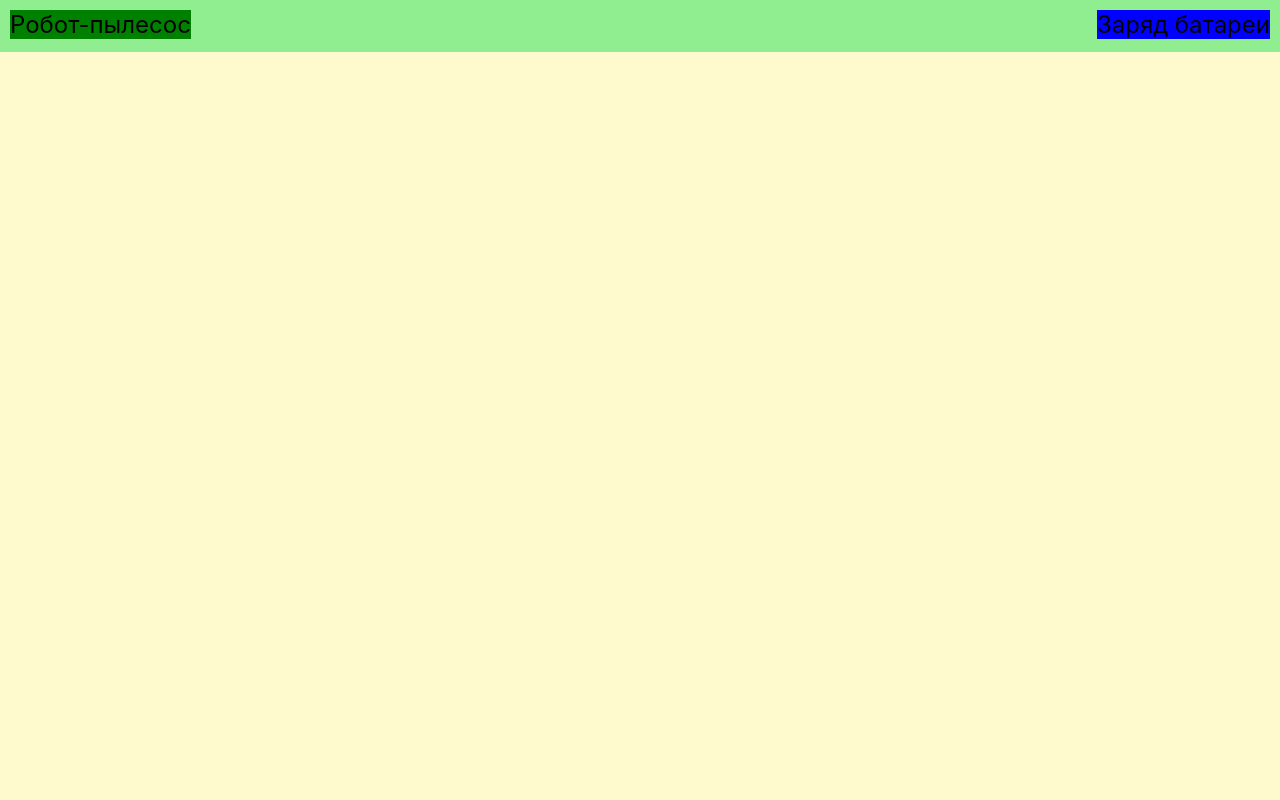
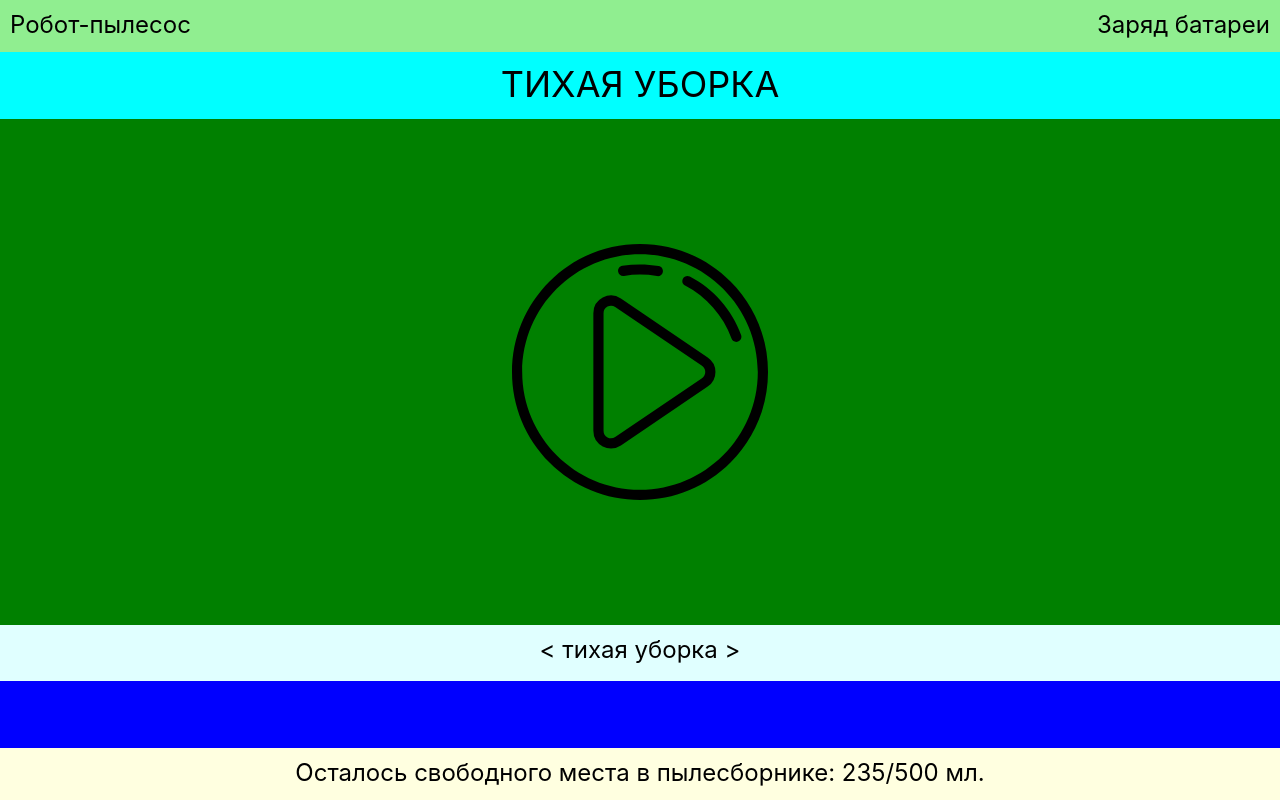
Before and after one commit to FDLV/electron-react_smart-house, a React (Create React App) app: page / in a window 1280 px wide. Built offline with nearby package versions, Linux system fonts and the light colour scheme.

Commit message:
App layout

```diff
--- a/src/components/Footer.js
+++ b/src/components/Footer.js
@@ -1,13 +1,18 @@
 import React from 'react';
 
 const MainComponent = {
-    background: "lightyellow"
+    background: "lightyellow",
+    height: "32px",
+    padding: "10px",
+    fontSize: "24px",
+    textAlign: "center"
 }
 
 class Footer extends React.Component {
     render() {
       return (
           <div style={MainComponent}>
+              Осталось свободного места в пылесборнике: 235/500 мл.
           </div>
       );
     }
--- a/src/components/Header.js
+++ b/src/components/Header.js
@@ -1,16 +1,34 @@
 import React from "react";
 
 const MainComponent = {
-    background: "lightblue"
+    background: "lightgreen",
+    height: "32px",
+    padding: "10px"
+}
+
+const LeftHeader = {
+    float: "left",
+    fontSize: "24px"
+}
+
+const RightHeader = {
+    float: "right",
+    fontSize: "24px"
 }
 
 class Header extends React.Component {
     render() {
-      return (
-          <div style={MainComponent}>
-          </div>
-      );
-    }
+        return (
+            <div style={MainComponent}>
+                <div style={LeftHeader}>
+                    Робот-пылесос
+                </div>
+                <div style={RightHeader}>
+                    Заряд батареи
+                </div>
+            </div>
+        );
+      }
 }
 
 export default Header
--- a/src/components/Main.js
+++ b/src/components/Main.js
@@ -1,31 +1,84 @@
 import React from 'react';
 
 const MainComponent = {
-    background: "lightgreen",
-    height: "32px",
-    padding: "10px"
-}
-const LeftHeader = {
-    float: "left",
-    fontSize: "24px",
-    background: "green"
+    background: "lightblue",
+    height: "calc(100vh - 104px)",
+    textAlign: "center"
 }
 
-const RightHeader = {
-    float: "right",
+const VacuumCleanerState = {
+    height: "47px",
+    padding: "10px",
+    fontSize: "36px",
+    textAlign: "center",
+    background: "cyan"
+}
+
+const VacuumCleanerButton = {
+    background: "green",
+    height: "20vw",
+    padding: "calc((100vh - 294px - 20vw)/2)"
+}
+
+const Space = {
+    height: "47px",
+    padding: "10px",
+    background: "blue"
+}
+
+const ChooseState = {
+    background: "lightcyan",
     fontSize: "24px",
-    background: "blue"
+    height: "36px",
+    padding: "10px"
 }
 
 class Main extends React.Component {
     render() {
         return (
             <div style={MainComponent}>
-              <div style={LeftHeader}>
-                  Робот-пылесос
+                <div style={VacuumCleanerState}>
+                    ТИХАЯ УБОРКА
                 </div>
-              <div style={RightHeader}>
-                  Заряд батареи
+                <div style={VacuumCleanerButton}>
+
+
+
+                <svg
+                    xmlns="http://www.w3.org/2000/svg"
+                    x="0"
+                    y="0"
+                    height="20vw"
+                    width="20vw"
+                    enableBackground="new 0 0 502 502"
+                    version="1.1"
+                    viewBox="0 0 502 502"
+                    xmlSpace="preserve"
+                >
+                    <path d="M251 502c-67.045 0-130.076-26.108-177.483-73.516C26.108 381.076 0 318.044 0 251S26.108 120.924 73.517 73.516C120.924 26.108 183.955 0 251 0s130.076 26.108 177.483 73.516C475.892 120.924 502 183.956 502 251s-26.108 130.076-73.517 177.484C381.076 475.892 318.045 502 251 502zm0-482C123.626 20 20 123.626 20 251s103.626 231 231 231 231-103.626 231-231S378.374 20 251 20z"></path>
+                    <path d="M194.134 401a34.732 34.732 0 01-16.204-4.03 34.525 34.525 0 01-18.391-30.567V135.597a34.523 34.523 0 0118.39-30.566 34.523 34.523 0 0135.62 1.93L383.78 222.363A34.56 34.56 0 01398.964 251a34.563 34.563 0 01-15.184 28.637L213.549 395.04a34.465 34.465 0 01-19.415 5.96zm.004-280.005c-2.341 0-4.688.564-6.84 1.706a14.566 14.566 0 00-7.759 12.896v230.806a14.564 14.564 0 007.759 12.896 14.658 14.658 0 006.836 1.701c2.934 0 5.766-.869 8.191-2.514l170.232-115.403c4.011-2.72 6.406-7.236 6.406-12.083s-2.395-9.363-6.406-12.082L202.326 123.515a14.577 14.577 0 00-8.188-2.52zM286.012 63.038c-.574 0-1.156-.049-1.741-.152-21.184-3.718-43.425-3.829-64.641-.324-5.453.903-10.597-2.787-11.496-8.236-.9-5.449 2.787-10.596 8.236-11.496 23.431-3.871 47.965-3.75 71.359.358 5.439.955 9.075 6.139 8.12 11.579-.852 4.854-5.073 8.271-9.837 8.271zM439.844 192.001c-4.08 0-7.911-2.516-9.394-6.57-16.37-44.791-48.719-81.657-91.086-103.808-4.895-2.559-6.788-8.601-4.229-13.495 2.56-4.895 8.601-6.788 13.495-4.229 46.792 24.464 82.521 65.186 100.605 114.666 1.896 5.187-.772 10.929-5.96 12.825a9.977 9.977 0 01-3.431.611z"></path>
+                </svg>
+
+                {/* <svg
+                    xmlns="http://www.w3.org/2000/svg"
+                    x="0"
+                    y="0"
+                    height="20vw"
+                    width="20vw"
+                    enableBackground="new 0 0 512 512"
+                    version="1.1"
+                    viewBox="0 0 512 512"
+                    xmlSpace="preserve"
+                >
+                    <path d="M437.019 74.98C388.667 26.628 324.381 0 256 0S123.333 26.628 74.982 74.98C26.628 123.333 0 187.62 0 256s26.628 132.667 74.982 181.02C123.333 485.372 187.619 512 256 512s132.667-26.628 181.019-74.98C485.372 388.667 512 324.38 512 256s-26.628-132.667-74.981-181.02zM256 491.602c-129.911 0-235.602-105.69-235.602-235.602S126.089 20.398 256 20.398 491.602 126.089 491.602 256 385.911 491.602 256 491.602z"></path>
+                    <path d="M450.364 178.795c-21.665-54.498-65.541-97.656-120.378-118.408-5.269-1.994-11.154.661-13.149 5.929s.66 11.155 5.929 13.149c49.491 18.728 89.089 57.68 108.642 106.866a10.204 10.204 0 009.481 6.434 10.2 10.2 0 003.765-.724c5.234-2.081 7.791-8.012 5.71-13.246zM291.371 49.898A211.003 211.003 0 00256 46.917c-5.632 0-10.199 4.566-10.199 10.199S250.368 67.315 256 67.315a190.7 190.7 0 0131.943 2.691c.58.099 1.157.147 1.726.147 4.88 0 9.194-3.514 10.042-8.486.946-5.554-2.788-10.823-8.34-11.769zM205.581 126.674c-19.525 0-35.41 15.884-35.41 35.409v187.835c0 19.524 15.884 35.409 35.41 35.409 19.524 0 35.409-15.884 35.409-35.409V162.083c0-19.525-15.884-35.409-35.409-35.409zm15.01 223.243c0 8.277-6.734 15.01-15.01 15.01-8.277 0-15.011-6.734-15.011-15.01V162.083c0-8.277 6.735-15.01 15.011-15.01 8.278 0 15.01 6.734 15.01 15.01v187.834zM306.419 126.674c-19.524 0-35.409 15.884-35.409 35.409v187.835c0 19.524 15.884 35.409 35.409 35.409 19.524 0 35.409-15.884 35.41-35.409V162.083c-.001-19.525-15.885-35.409-35.41-35.409zm15.011 223.243c0 8.277-6.734 15.01-15.011 15.01s-15.01-6.734-15.01-15.01V162.083c0-8.277 6.734-15.01 15.01-15.01s15.01 6.734 15.011 15.01v187.834z"></path>
+                </svg> */}
+
+                </div>
+                <div style={ChooseState}>
+                    &lt; тихая уборка &gt;
+                </div>
+                <div style={Space}>
                 </div>
             </div>
         );
```
Lines whose indentation alone changed are shown as unchanged.
